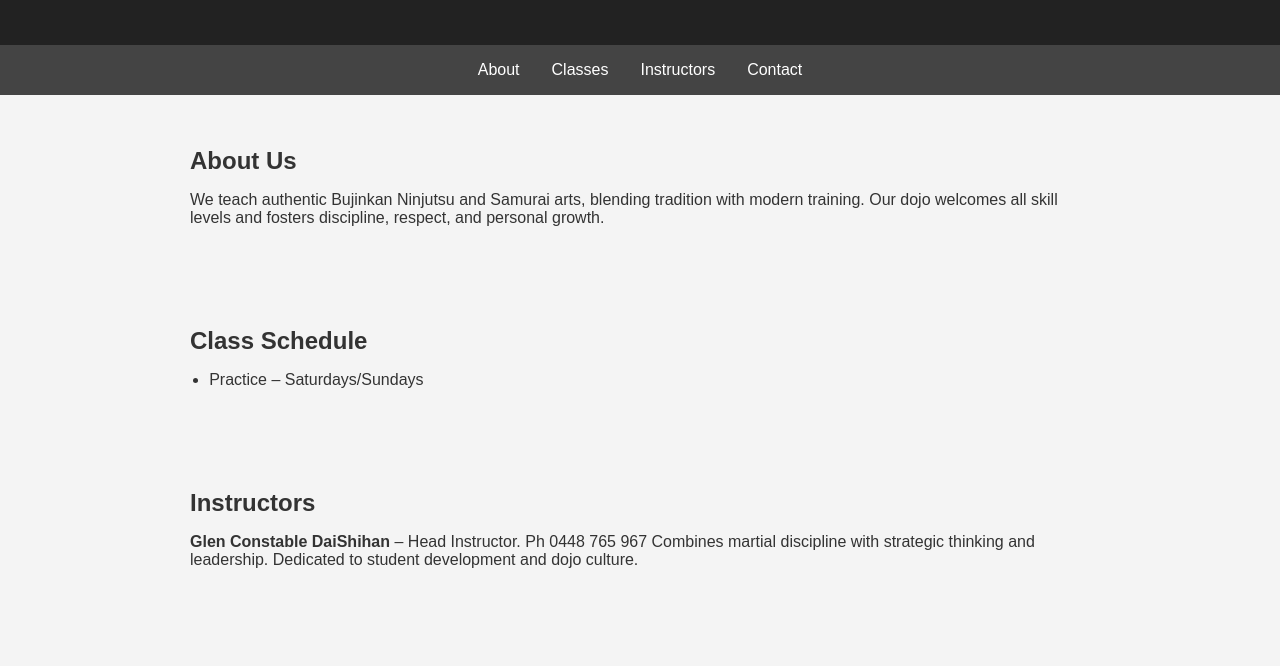
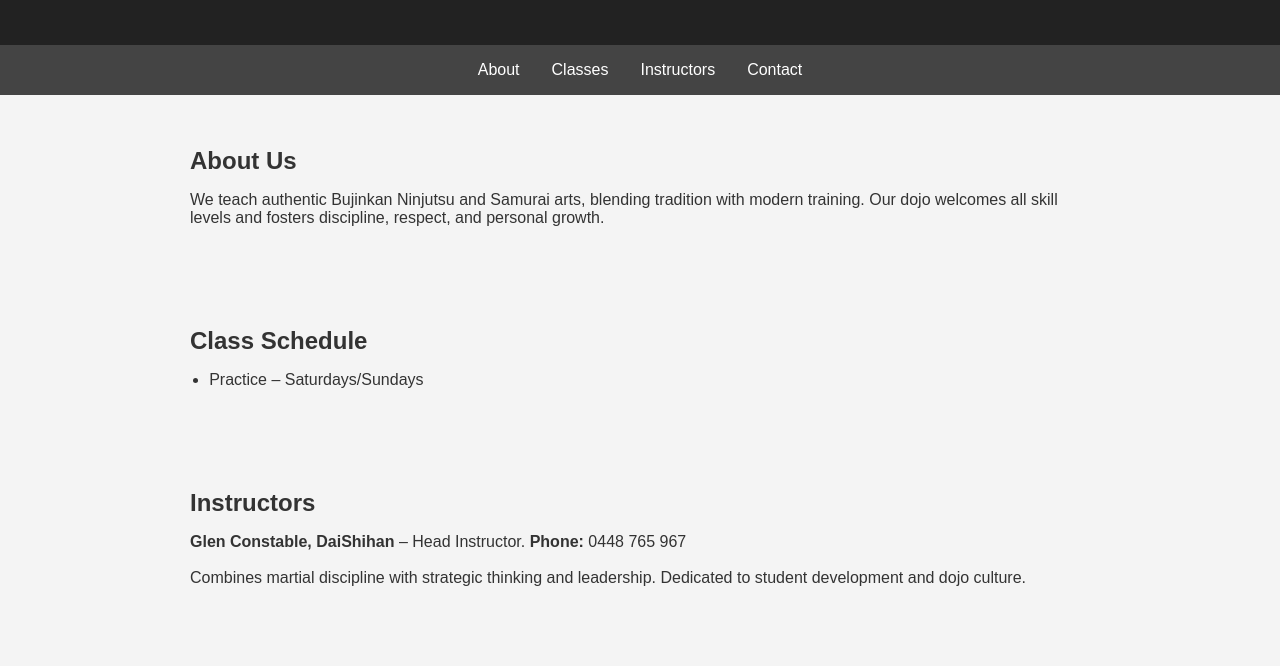
Before and after one commit to benjiwest69page/CentralWestBujinkan, a plain HTML site: page index.html in a window 1280 px wide. Shown: the part 127-793 px from the top of the page. Drawn offline with Linux system fonts and the light colour scheme.

Commit message:
Update index.html

```diff
--- a/index.html
+++ b/index.html
@@ -46,10 +46,12 @@
 
   <section id="instructors">
     <h2>Instructors</h2>
-    <p><strong>Glen Constable DaiShihan</strong> – Head Instructor. Ph 0448 765 967
-
+    <p>
+      <strong>Glen Constable, DaiShihan</strong> – Head Instructor.
+      <strong>Phone:</strong> 0448 765 967<br><br>
        Combines martial discipline with strategic thinking and leadership.
-       Dedicated to student development and dojo culture.</p>
+       Dedicated to student development and dojo culture.
+    </p>
   </section>
 
   <section id="contact">
```
